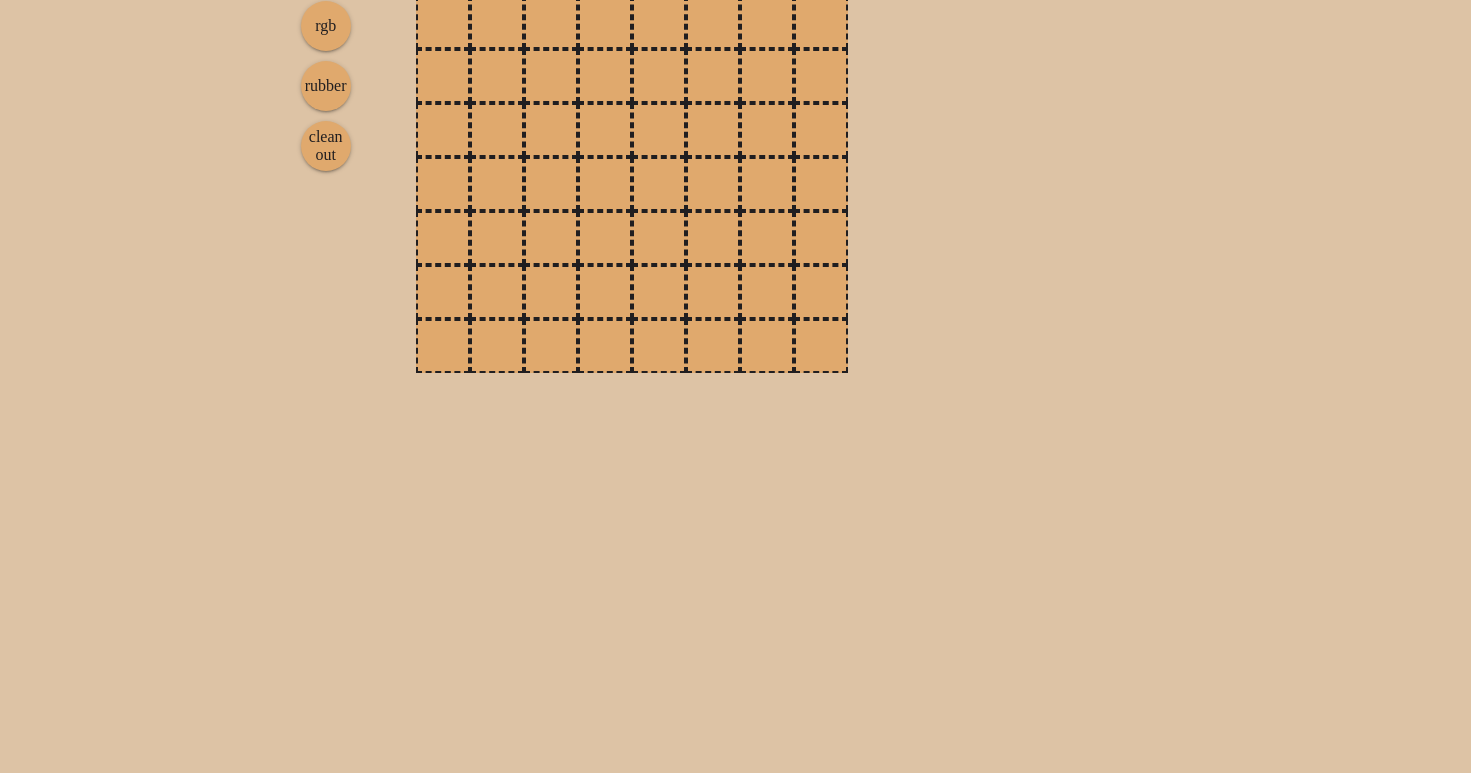
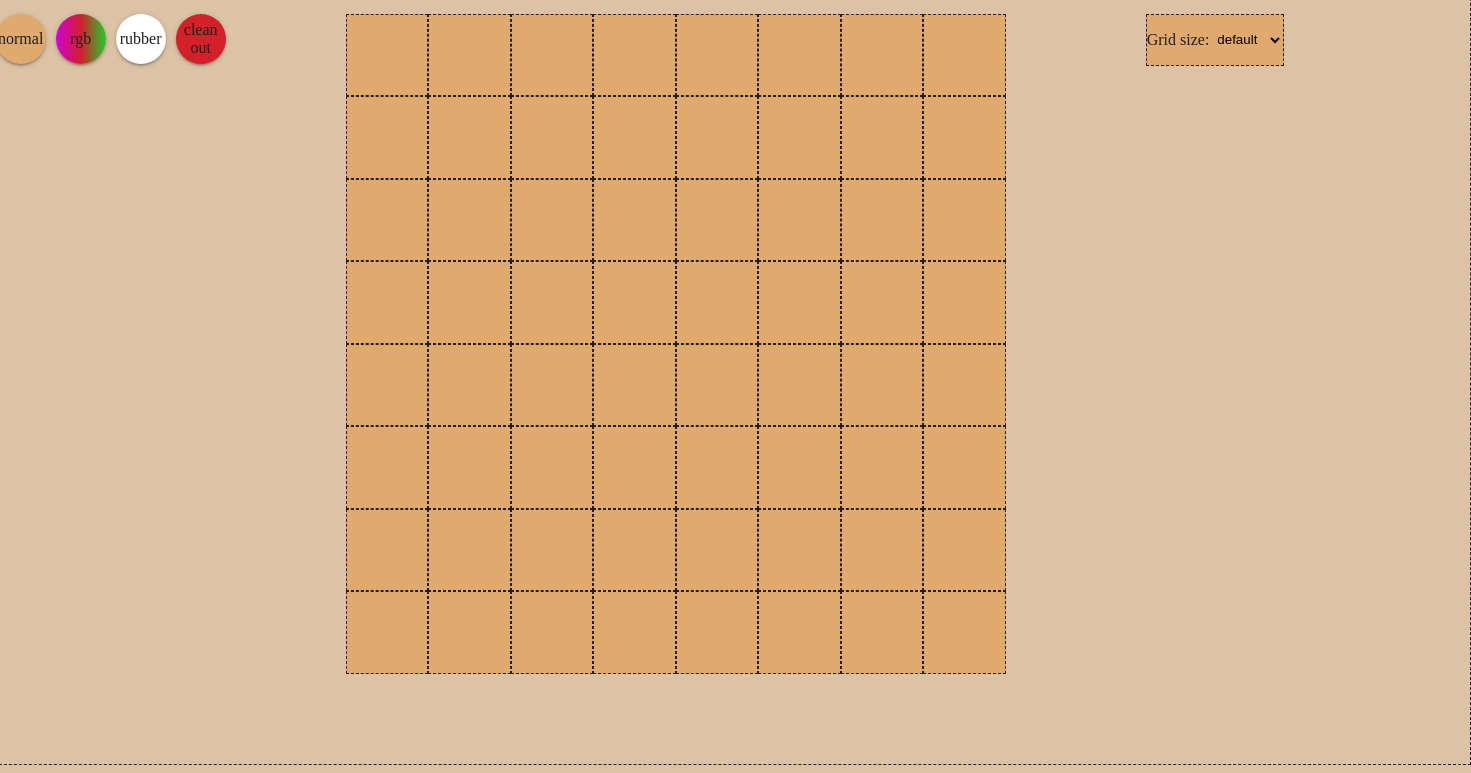
Before and after one commit to k0char/etch-a-sketch, a plain HTML site: page index.html in a window 1280 px wide. Shown: the part 147-920 px from the top of the page, 1471 px wide, since content can reach past the window. Before the commit the page ends 800 px from the top, so only its background shows below. Drawn offline with Linux system fonts and the light colour scheme.

Commit message:
changed btn  look, updated btn, select, grid

```diff
--- a/elo1.js
+++ b/elo1.js
@@ -8,18 +8,22 @@ const btn_cleanEverything = document.querySelector('#btn_clean');
 const btn_test = document.querySelector('#test');
 //let list_of_divs = document.getElementById("myDIV").querySelectorAll("p");
 function setupGrid (size) {
+    //let displaySquare = Math.sqrt(23040);
+    let displaySquare = Math.sqrt(138240*3);
+    let sizepx = displaySquare/size
+    console.log(sizepx)
     for (let i = 0; i < size; i++) {
         const gridRow = document.createElement('div')
         gridRow.setAttribute('id','grid-row');
         gridRow.style.display = "flex";
-        gridRow.style.border = "10px";
+        gridRow.style.border = "1px";
         gridRow.style.justifyContent = "center";
 
         for (let i = 0; i < size; i++) {
             const gridElement = document.createElement('div')
             gridElement.classList.add('grid-element')
-            gridElement.style.height = "50px";
-            gridElement.style.width = "50px";
+            gridElement.style.height = sizepx + "px";
+            gridElement.style.width = sizepx + "px";
             gridElement.style.backgroundColor = "#E0A96D";
             gridRow.appendChild(gridElement);
         }
--- a/index.html
+++ b/index.html
@@ -6,6 +6,7 @@
 <link rel="stylesheet" href="">
 <style>
     body {
+        margin-top: 50px;
         color: #201E20;
         display: flex;
         justify-content: center;
@@ -15,24 +16,21 @@
     }
     #grid {
         margin: 0px 20px 0px 0px;
+        width: 900px;
     }
-    .grid-element {
-        border-width: 2px;
+    .grid-element,
+    #size,
+    #select {
+        border-width: 0.5px;
         border-color: #201E20;
         border-style: dashed;
     }
     #container {
         display: flex;
         flex-direction: row-reverse;
+        justify-content: center;
     }
-    #tools {
-        display: flex;
-        padding: 0px 40px 0px 0px;
-        height: 200px;
-        width: 100px;
-        flex-wrap: wrap;
-        flex-direction: column;
-    }
+
     #size {
         height: 50px;
         width: 70px;
@@ -61,16 +59,46 @@
         border-radius: 25px;
         flex: auto;
     }
-    .buttons {
+    .everything {
+        border-width: 0.5px;
+        border-color: #201E20;
+        border-style: dashed;
+        padding: 30px;
+        width: 1600px;
+        height: 800px;
         display: flex;
         flex-direction: column;
+    }
+    h1 {
+        text-align: center;
+        align-self: center;
         justify-content: center;
-        align-items: center;
+    }
+    #tools {
+        display: flex;
+        justify-content: center;
         gap: 10px;
+    }
+    #select,
+    #size  {
+        background-color: #E0A96D;
+    }
+    #select {
+        height: 50px;
+    }
+    #btn_rgb {
+        background:linear-gradient(270deg, #20cc29, #d32029,#d100d8 );
+    }
+    #btn_rubber {
+        background-color: white;
+    }
+    #btn_clean {
+        background-color: #d32029;
     }
 </style>
 <script src="elo1.js" defer></script>
 <body>
+    <div class="everything">
         <h1>Fetch-a-Sketch</h1>
         <div id="container">
             <div id="select">
@@ -80,13 +108,11 @@
                     <option value="4">small</option>
                     <option value="10">medium</option>
                     <option value="16">large</option>
-                <option value="120">huge</option>
                 </select>
             </div>
             <div id="grid">
             </div>
             <div id="tools">
-            <div class="buttons">
                 <button id="btn_normal">normal</button>
                 <button id="btn_rgb">rgb</button>
                 <button id="btn_rubber">rubber</button>
```
Lines whose indentation alone changed are shown as unchanged.
